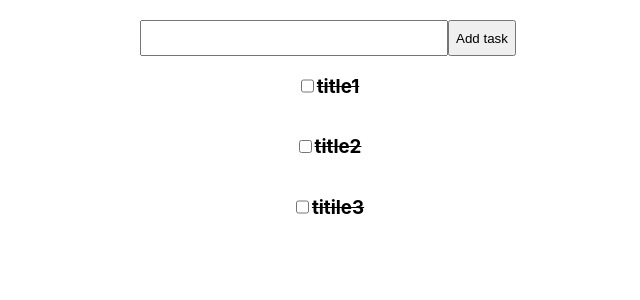
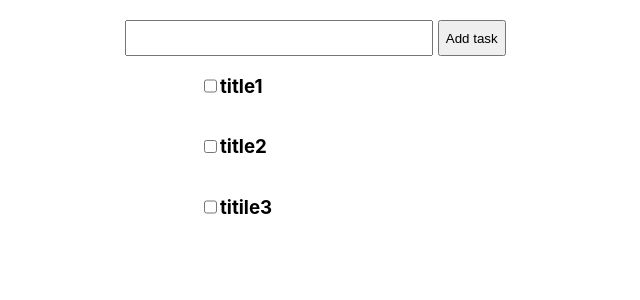
Before and after one commit to firststage0/todolist, a React (Create React App) app: page / in a window 1280 px wide. Shown: the top 300 px of the page, without its empty margins (312-952 px from the left). Built offline with nearby package versions, Linux system fonts and the light colour scheme.

Commit message:
добавлена анимация перечеркивания текста

```diff
--- a/src/AddElement.css
+++ b/src/AddElement.css
@@ -1,10 +1,13 @@
-.input-container,
-.button-container {
+.input-container {
   margin-top: 20px;
   display: flex;
-  justify-content: center;
+  /* justify-content: center; */
+  margin-left: -2%;
 }
-
+.button-container {
+  display: flex;
+  margin-left: 5px;
+}
 .input-field {
   width: 300px;
   height: 30px;
--- a/src/AddElement.jsx
+++ b/src/AddElement.jsx
@@ -16,7 +16,6 @@ const AddElement = (props) => {
             setInput(el.target.value);
           }}
         />
-      </div>
         <div className="button-container">
           <button
             onClick={() => {
@@ -28,6 +27,7 @@ const AddElement = (props) => {
           </button>
         </div>
       </div>
+    </div>
   );
 };
 
--- a/src/MarkElement.css
+++ b/src/MarkElement.css
@@ -1,34 +1,37 @@
 .task-container {
   display: flex;
-  justify-content: center;
+  /* justify-content: center; */
+  margin-left: 40%;
 }
 
 .input-check {
   display: flex;
 }
 
-.element::after {
+.text-strike {
+  position: relative;
+  font-style: normal;
+  display: inline-block;
+}
+
+.text-strike::before {
   content: "";
   position: absolute;
-  width: 0%;
-  background: lightskyblue;
-  transition: 300ms ease-out;
-  height: 2px;
-  top: calc(50% - height/2);
-  pointer-events: none;
+  top: 50%;
+  left: 0;
+  width: 100%;
+  height: 4px;
+  background-color: lightskyblue;
+  opacity: 0.8;
+  transform: translateY(-50%) scaleX(0);
+  transform-origin: left;
+  transition: transform 0.3s ease-out;
 }
 
-.input-check:checked {
-  .element {
-    text-decoration: line-through;
-  }
+.text-strike.active {
+  font-style: italic;
 }
 
-@keyframes mark-animation {
-  from {
-    text-decoration: none;
-  }
-  to {
-    text-decoration: line-through;
-  }
+.text-strike.active::before {
+  transform: translateY(-50%) scaleX(1);
 }
--- a/src/MarkElement.jsx
+++ b/src/MarkElement.jsx
@@ -1,18 +1,23 @@
 import "./MarkElement.css";
+import { useState } from "react";
 const MarkElement = (props) => {
   const { element } = props;
+  const [isButtonClicked, setIsButtonClicked] = useState(false);
+
+  const changeClassName = () => {
+    setIsButtonClicked(!isButtonClicked);
+  };
 
   return (
     <div className="task-container">
       <div className="input-check">
-        {
-          <input
-            type="checkbox"
+        <input
+          type="checkbox"
+          className="check-box"
+          onClick={changeClassName}
+        />
 
-            /* onClick={() => handleDelete(id)}*/
-          />
-        }
-        <h3 className="element" style={{ textDecoration: "line-through" }}>
+        <h3 className={`text-strike ${isButtonClicked ? "active" : ""}`}>
           {element}
         </h3>
       </div>
```
Lines whose indentation alone changed are shown as unchanged.
